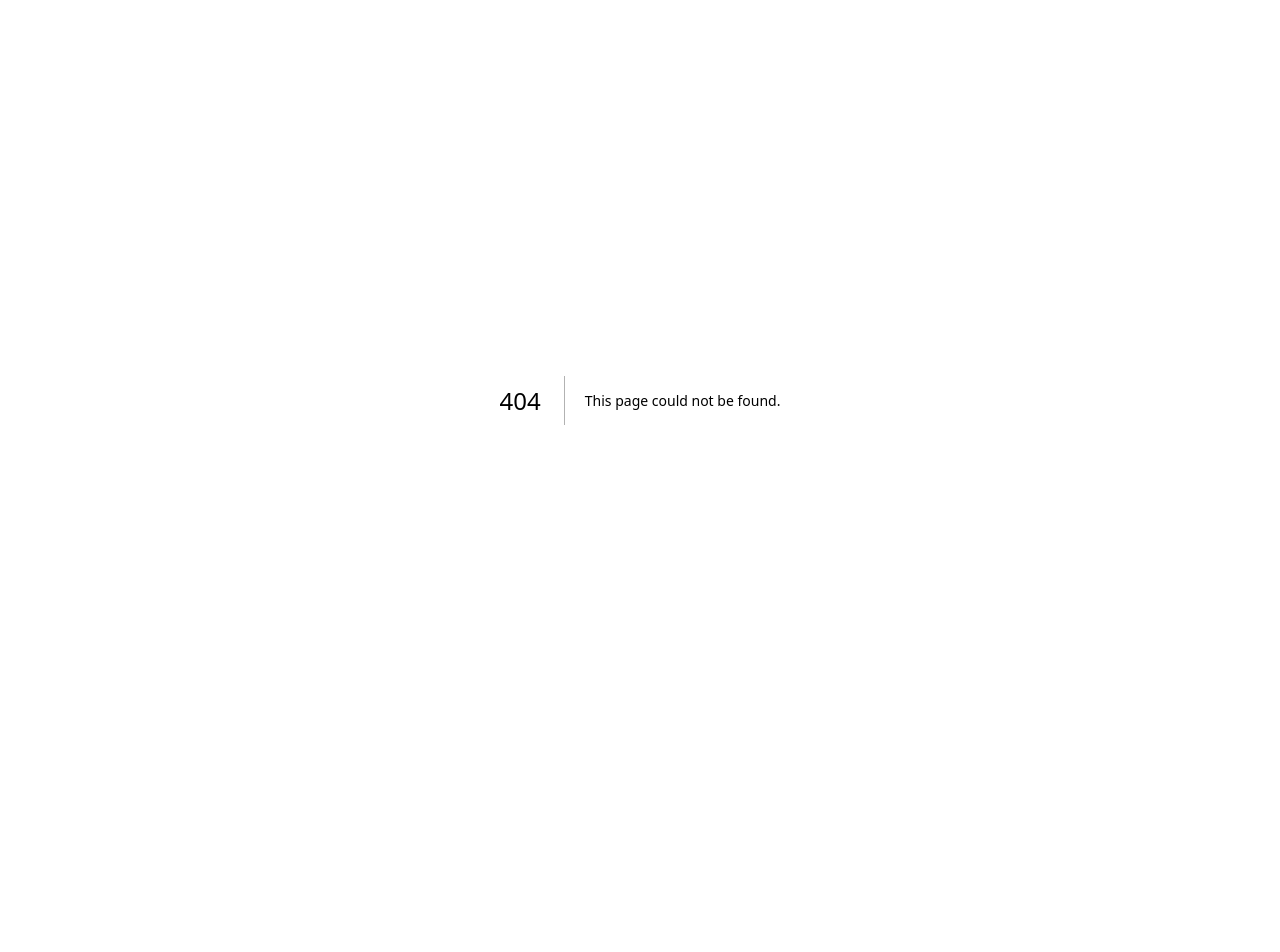
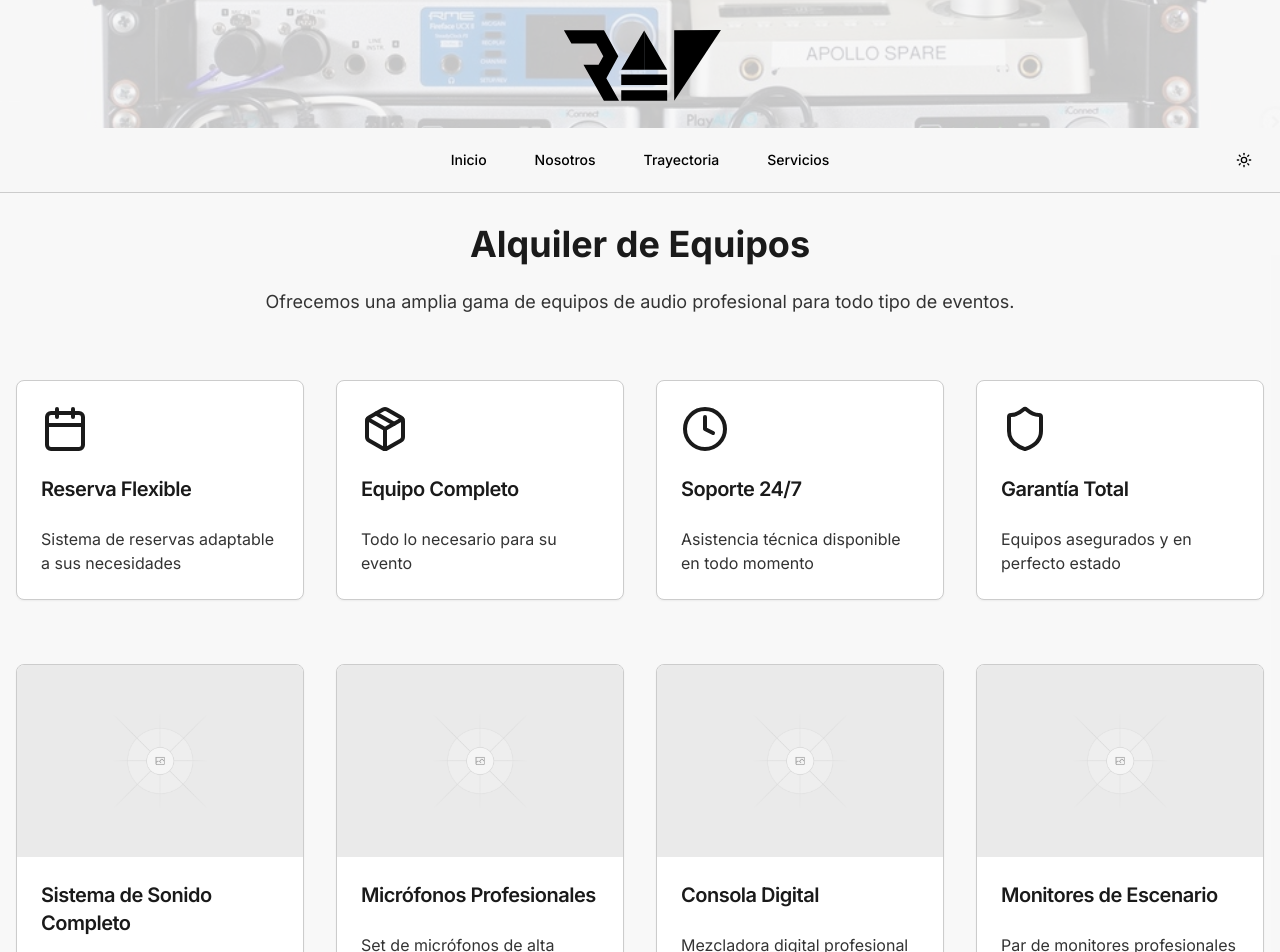
Before and after one commit to GaloArri/rav, a Next.js app: page /servicios in a window 1280 px wide. Before the commit this address had no page. Shown: the top 952 px of the page. Before the commit the page ends 800 px from the top, so only its background shows below. Built offline with nearby package versions, Linux system fonts and the light colour scheme.

Commit message:
cambios al header, creamos trayectoria y servicios

```diff
--- a/app/components/Header.tsx
+++ b/app/components/Header.tsx
@@ -125,28 +125,22 @@ export default function Header() {
                   Productos
                 </Link> */}
                 <Link
-                  href="/rentals"
-                  className="text-sm font-medium hover:text-primary transition-colors"
-                >
-                  Alquileres
-                </Link>
-                <Link
-                  href="/repairs"
-                  className="text-sm font-medium hover:text-primary transition-colors"
-                >
-                  Reparaciones
-                </Link>
-                <Link
                   href="/about"
                   className="text-sm font-medium hover:text-primary transition-colors"
                 >
                   Nosotros
                 </Link>
                 <Link
-                  href="/contact"
+                  href="/trayectoria"
                   className="text-sm font-medium hover:text-primary transition-colors"
                 >
-                  Contacto
+                  Trayectoria
+                </Link>
+                <Link
+                  href="/servicios"
+                  className="text-sm font-medium hover:text-primary transition-colors"
+                >
+                  Servicios
                 </Link>
               </nav>
 
@@ -174,27 +168,6 @@ export default function Header() {
                       </SheetHeader>
                       <nav className="flex flex-col space-y-6 mt-8">
                         <Link
-                          href="/products"
-                          className="text-lg font-medium hover:text-primary transition-colors"
-                          onClick={() => setIsOpen(false)}
-                        >
-                          Productos
-                        </Link>
-                        <Link
-                          href="/rentals"
-                          className="text-lg font-medium hover:text-primary transition-colors"
-                          onClick={() => setIsOpen(false)}
-                        >
-                          Alquileres
-                        </Link>
-                        <Link
-                          href="/repairs"
-                          className="text-lg font-medium hover:text-primary transition-colors"
-                          onClick={() => setIsOpen(false)}
-                        >
-                          Reparaciones
-                        </Link>
-                        <Link
                           href="/about"
                           className="text-lg font-medium hover:text-primary transition-colors"
                           onClick={() => setIsOpen(false)}
@@ -207,6 +180,20 @@ export default function Header() {
                           onClick={() => setIsOpen(false)}
                         >
                           Contacto
+                        </Link>
+                        <Link
+                          href="/trayectoria"
+                          className="text-lg font-medium hover:text-primary transition-colors"
+                          onClick={() => setIsOpen(false)}
+                        >
+                          Trayectoria
+                        </Link>
+                        <Link
+                          href="/servicios"
+                          className="text-lg font-medium hover:text-primary transition-colors"
+                          onClick={() => setIsOpen(false)}
+                        >
+                          Servicios
                         </Link>
                       </nav>
                     </SheetContent>
--- a/app/icon.tsx
+++ b/app/icon.tsx
@@ -11,24 +11,32 @@ export const size = {
 export const contentType = 'image/png'
 
 // Image generation
-export default function Icon() {
+export default async function Icon() {
+  const iconData = await fetch(new URL('/favicon.ico', import.meta.url)).then(
+    (res) => res.arrayBuffer(),
+  )
+
   return new ImageResponse(
     (
       // ImageResponse JSX element
       <div
         style={{
-          fontSize: 24,
-          background: 'black',
           width: '100%',
           height: '100%',
           display: 'flex',
           alignItems: 'center',
           justifyContent: 'center',
-          color: 'white',
-          fontWeight: 'bold',
         }}
       >
-        R
+        <img
+          src={iconData as any}
+          alt="RAV Icon"
+          style={{
+            width: '100%',
+            height: '100%',
+            objectFit: 'contain',
+          }}
+        />
       </div>
     ),
     // ImageResponse options
--- /dev/null
+++ b/app/servicios/page.tsx
@@ -0,0 +1,174 @@
+import Header from "../components/Header";
+import Footer from "../components/Footer";
+import Image from "next/image";
+import { Card, CardContent, CardHeader, CardTitle } from "@/components/ui/card";
+import { Button } from "@/components/ui/button";
+import { Calendar, Package, Clock, Shield } from "lucide-react";
+import { Wrench, CheckCircle } from "lucide-react";
+
+const rentalEquipment = [
+  {
+    name: "Sistema de Sonido Completo",
+    description: "Sistema profesional para eventos medianos y grandes",
+    image: "/placeholder.jpg?height=300&width=400",
+  },
+  {
+    name: "Micrófonos Profesionales",
+    description: "Set de micrófonos de alta calidad",
+    image: "/placeholder.jpg?height=300&width=400",
+  },
+  {
+    name: "Consola Digital",
+    description: "Mezcladora digital profesional",
+    image: "/placeholder.jpg?height=300&width=400",
+  },
+  {
+    name: "Monitores de Escenario",
+    description: "Par de monitores profesionales",
+    image: "/placeholder.jpg?height=300&width=400",
+  },
+];
+const repairServices = [
+  {
+    icon: Wrench,
+    title: "Reparación Profesional",
+    description:
+      "Servicio técnico especializado para todo tipo de equipos de audio profesional.",
+  },
+  {
+    icon: Clock,
+    title: "Diagnóstico Rápido",
+    description: "Evaluación detallada de su equipo en 24-48 horas.",
+  },
+  {
+    icon: Shield,
+    title: "Garantía de Servicio",
+    description: "Todos nuestros trabajos cuentan con garantía de 3 meses.",
+  },
+  {
+    icon: CheckCircle,
+    title: "Repuestos Originales",
+    description:
+      "Utilizamos únicamente repuestos originales y de alta calidad.",
+  },
+];
+const features = [
+  {
+    icon: Calendar,
+    title: "Reserva Flexible",
+    description: "Sistema de reservas adaptable a sus necesidades",
+  },
+  {
+    icon: Package,
+    title: "Equipo Completo",
+    description: "Todo lo necesario para su evento",
+  },
+  {
+    icon: Clock,
+    title: "Soporte 24/7",
+    description: "Asistencia técnica disponible en todo momento",
+  },
+  {
+    icon: Shield,
+    title: "Garantía Total",
+    description: "Equipos asegurados y en perfecto estado",
+  },
+];
+
+export default function RentalsPage() {
+  return (
+    <div className="min-h-screen flex flex-col">
+      <Header />
+      <main className="flex-grow">
+        <section className="py-24 bg-muted/30">
+          <div className="container mx-auto px-4">
+            <div className="max-w-3xl mx-auto text-center mb-16">
+              <h1 className="text-4xl font-bold mb-6">Alquiler de Equipos</h1>
+              <p className="text-lg text-muted-foreground">
+                Ofrecemos una amplia gama de equipos de audio profesional para
+                todo tipo de eventos.
+              </p>
+            </div>
+
+            <div className="grid md:grid-cols-2 lg:grid-cols-4 gap-8 mb-16">
+              {features.map((feature, index) => (
+                <Card key={index} className="flex flex-col h-full">
+                  <CardHeader>
+                    <feature.icon className="h-12 w-12 text-primary mb-4" />
+                    <CardTitle className="text-xl">{feature.title}</CardTitle>
+                  </CardHeader>
+                  <CardContent>
+                    <p className="text-muted-foreground">
+                      {feature.description}
+                    </p>
+                  </CardContent>
+                </Card>
+              ))}
+            </div>
+
+            <div className="grid md:grid-cols-2 lg:grid-cols-4 gap-8">
+              {rentalEquipment.map((equipment, index) => (
+                <Card
+                  key={index}
+                  className="overflow-hidden flex flex-col h-full"
+                >
+                  <div className="relative h-48">
+                    <Image
+                      src={equipment.image || "/placeholder.svg"}
+                      alt={equipment.name}
+                      fill
+                      className="object-cover"
+                    />
+                  </div>
+                  <CardHeader>
+                    <CardTitle className="text-xl">{equipment.name}</CardTitle>
+                  </CardHeader>
+                  <CardContent className="flex flex-col flex-grow">
+                    <div className="flex flex-col h-full">
+                      <p className="text-muted-foreground mb-4 line-clamp-2">
+                        {equipment.description}
+                      </p>
+                      <div className="mt-auto flex justify-between items-center">
+                        <Button>Consultar</Button>
+                      </div>
+                    </div>
+                  </CardContent>
+                </Card>
+              ))}
+            </div>
+          </div>
+        </section>
+        <section className="py-24 bg-muted/30">
+          <div className="container mx-auto px-4">
+            <div className="max-w-3xl mx-auto text-center mb-16">
+              <h1 className="text-4xl font-bold mb-6">
+                Servicio Técnico Especializado
+              </h1>
+              <p className="text-lg text-muted-foreground">
+                Contamos con técnicos certificados y años de experiencia en la
+                reparación de equipos de audio profesional.
+              </p>
+            </div>
+
+            <div className="grid md:grid-cols-2 gap-8">
+              {repairServices.map((service, index) => (
+                <Card key={index}>
+                  <CardHeader>
+                    <service.icon className="h-12 w-12 text-primary mb-4" />
+                    <CardTitle>{service.title}</CardTitle>
+                  </CardHeader>
+                  <CardContent>
+                    <p className="text-muted-foreground">
+                      {service.description}
+                    </p>
+                  </CardContent>
+                </Card>
+              ))}
+            </div>
+          </div>
+        </section>
+      </main>
+      <Footer />
+    </div>
+  );
+}
--- /dev/null
+++ b/app/trayectoria/page.tsx
@@ -0,0 +1,41 @@
+import Header from "../components/Header";
+import Footer from "../components/Footer";
+
+export default function Shows() {
+  const showImages = [
+    "/placeholder.svg?height=600&width=800",
+    "/placeholder.svg?height=500&width=800",
+    "/placeholder.svg?height=700&width=800",
+    "/placeholder.svg?height=550&width=800",
+    "/placeholder.svg?height=650&width=800",
+    "/placeholder.svg?height=600&width=800",
+  ];
+
+  return (
+    <div className="min-h-screen flex flex-col">
+      <Header />
+      <main className="flex-grow">
+        <div className="max-w-4xl mx-auto px-4 py-16">
+          <h1 className="text-4xl font-light text-center mb-12">Shows</h1>
+          <h1 className="text-3xl font-bold mb-4">Nuestros Artistas</h1>
+          <p className="text-muted-foreground">
+            Descubre los talentosos artistas con los que hemos tenido el placer
+            de trabajar
+          </p>
+          <div className="space-y-8">
+            {showImages.map((image, index) => (
+              <div key={index} className="w-full">
+                <img
+                  src={image || "/placeholder.svg"}
+                  alt={`Show ${index + 1}`}
+                  className="w-full h-auto object-cover"
+                />
+              </div>
+            ))}
+          </div>
+        </div>
+      </main>
+      <Footer />
+    </div>
+  );
+}
```
